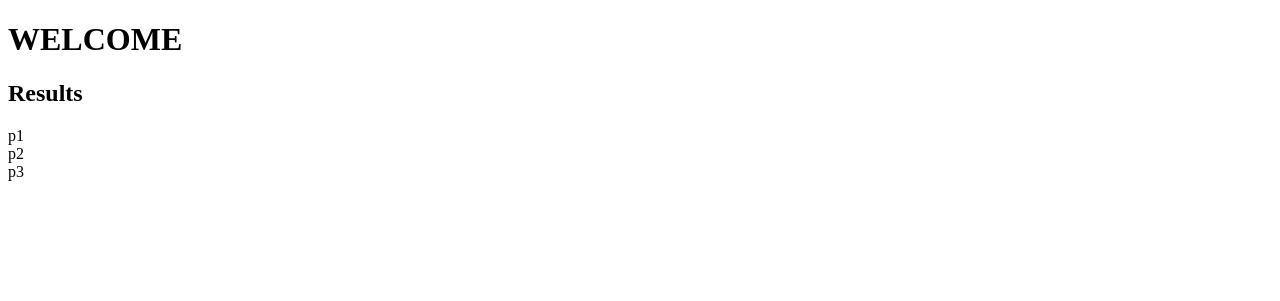
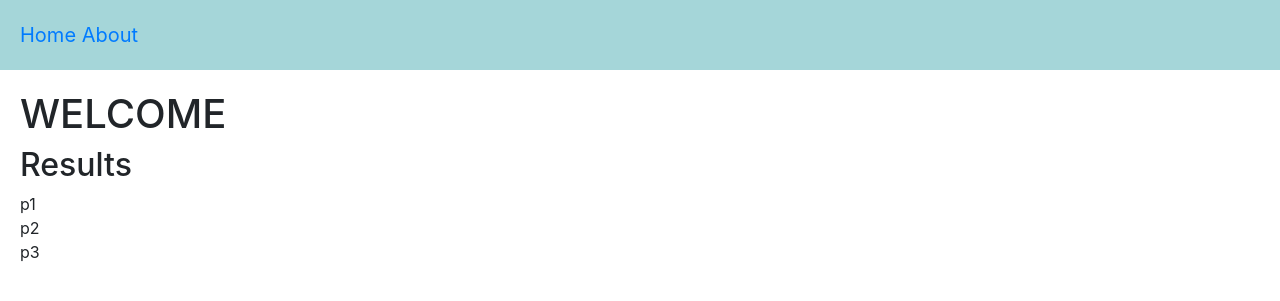
Before and after one commit to Tictak01/omega, a Flask app: page / in a window 1280 px wide. Shown: the top 301 px of the page. Run offline with Flask 2, Linux system fonts and the light colour scheme; some libraries are stand-ins or nearby versions.

Commit message:
Common Layout

```diff
--- a/app.py
+++ b/app.py
@@ -8,5 +8,10 @@ def index():
     test_packages = ['p1', 'p2', 'p3']
     return flask.render_template('index.html', packages=test_packages)
 
+@app.route('/about')
+def about():
+    return flask.render_template('about.html')
+
+
 if __name__ == '__main__':
     app.run(debug=True)
--- /dev/null
+++ b/static/css/site.css
@@ -0,0 +1,9 @@
+.main_content {
+    padding: 20px;
+}
+
+nav {
+    background-color: #A5D6D9;
+    padding: 20px;
+    font-size: 20px;
+}
--- /dev/null
+++ b/templates/_layout.html
@@ -0,0 +1,32 @@
+<!DOCTYPE html>
+<html lang="en">
+<head>
+    <meta charset="UTF-8">
+    <title>My wicked awesome website</title>
+<link rel="stylesheet" href="https://stackpath.bootstrapcdn.com/bootstrap/4.4.1/css/bootstrap.min.css"
+      integrity="sha384-Vkoo8x4CGsO3+Hhxv8T/Q5PaXtkKtu6ug5TOeNV6gBiFeWPGFN9MuhOf23Q9Ifjh"
+      crossorigin="anonymous">
+<link rel="stylesheet" href="/static/css/site.css" />
+</head>
+<body>
+<nav>
+    <a href="/">Home</a>
+    <a href="/about">About</a>
+</nav>
+<div class="main_content">
+    {% block main_content %}
+    {% endblock %}
+</div>
+
+<script src="https://code.jquery.com/jquery-3.4.1.slim.min.js"
+        integrity="sha384-J6qa4849blE2+poT4WnyKhv5vZF5SrPo0iEjwBvKU7imGFAV0wwj1yYfoRSJoZ+n"
+        crossorigin="anonymous"></script>
+<script src="https://cdn.jsdelivr.net/npm/popper.js@1.16.0/dist/umd/popper.min.js"
+        integrity="sha384-Q6E9RHvbIyZFJoft+2mJbHaEWldlvI9IOYy5n3zV9zzTtmI3UksdQRVvoxMfooAo"
+        crossorigin="anonymous"></script>
+<script src="https://stackpath.bootstrapcdn.com/bootstrap/4.4.1/js/bootstrap.min.js"
+        integrity="sha384-wfSDF2E50Y2D1uUdj0O3uMBJnjuUD4Ih7YwaYd1iqfktj0Uod8GCExl3Og8ifwB6"
+        crossorigin="anonymous"></script>
+
+</body>
+</html>
--- a/templates/index.html
+++ b/templates/index.html
@@ -1,11 +1,5 @@
-<!DOCTYPE html>
-<html lang="en">
-<head>
-    <meta charset="UTF-8">
-    <title>My wicked awesome website</title>
-</head>
-<body>
-
+{% extends "_layout.html" %}
+{%  block main_content %}
 <h1>WELCOME</h1>
 
 <h2>Results</h2>
@@ -15,5 +9,4 @@
 </div>
 {% endfor %}
 
-</body>
-</html>
+{% endblock %}
```
Also changed, not shown: templates/about.html (added, +12 -0 lines).
